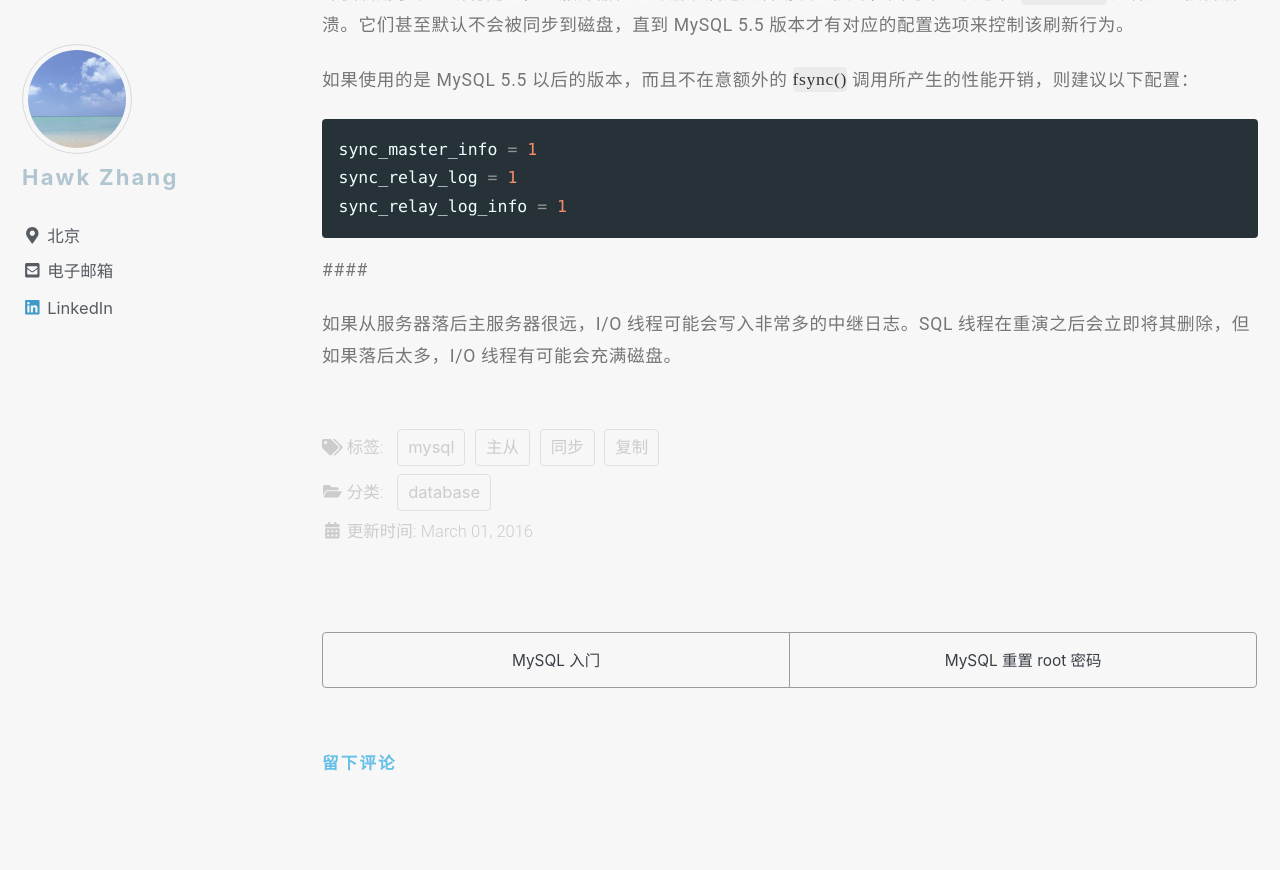
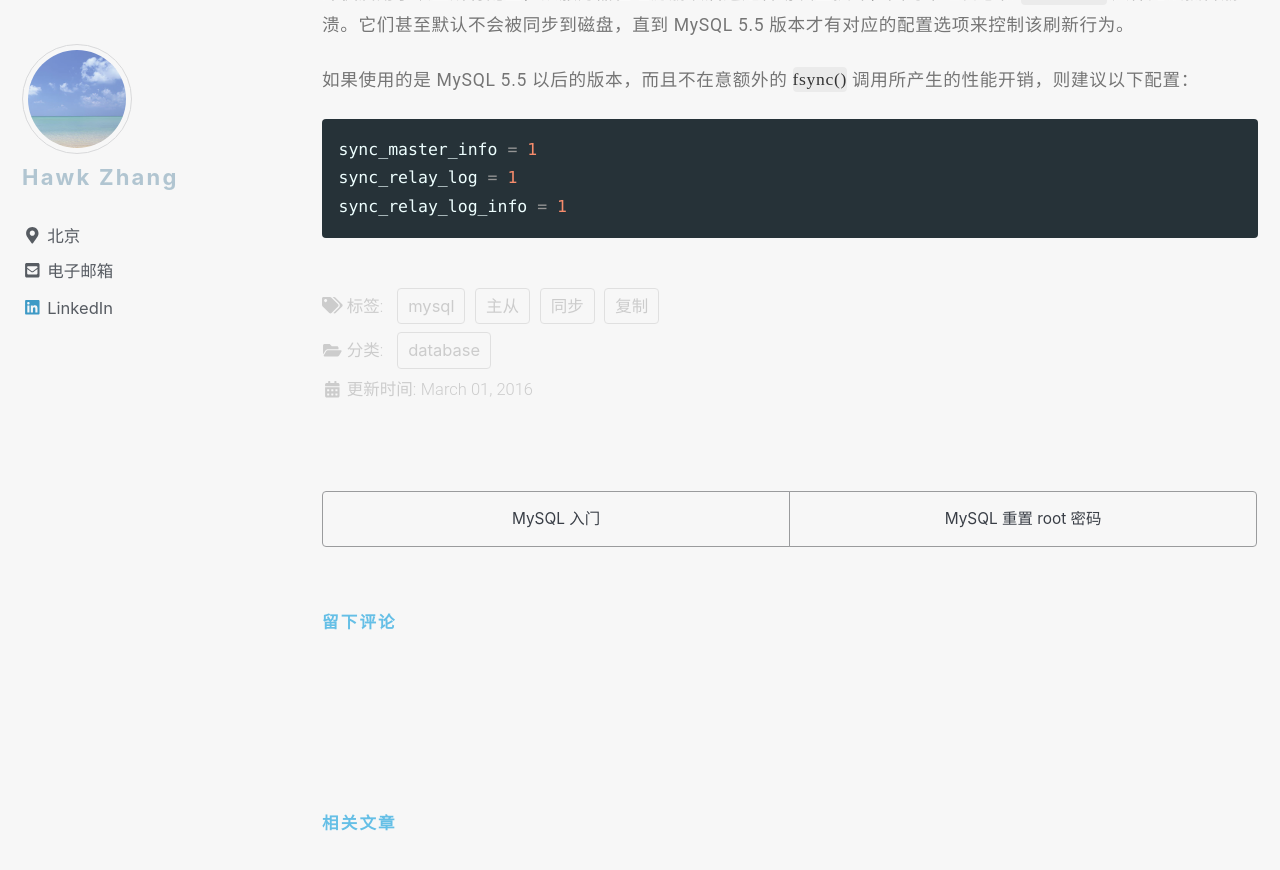
Before and after one commit to narru888/linotes_note, a Jekyll site: the page built from _posts/mysql/2016-03-01-master.slave.md, in a window 1280 px wide and 900 px high, scrolled down 16888 px. Shown: the top 870 px of the window. Built offline with Jekyll 4.4.1, drawn with Linux system fonts in a browser that asks for light colours; nearby versions of some CDN libraries; a script that is not in the unit is left out; comment, search, counter and statistics services are not loaded.

Commit message:
update on 2018-08-11 10:20:01 CST

````diff
--- a/_posts/mysql/2016-03-01-master.slave.md
+++ b/_posts/mysql/2016-03-01-master.slave.md
@@ -525,8 +525,3 @@
 sync_relay_log = 1
 sync_relay_log_info = 1
 ```
-
-
-####
-
-如果从服务器落后主服务器很远，I/O 线程可能会写入非常多的中继日志。SQL 线程在重演之后会立即将其删除，但如果落后太多，I/O 线程有可能会充满磁盘。
````
